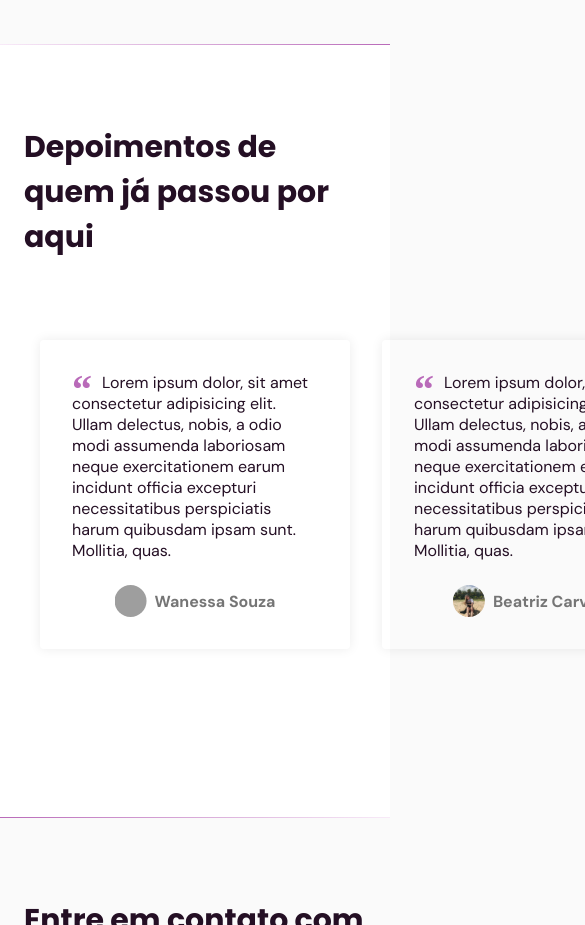
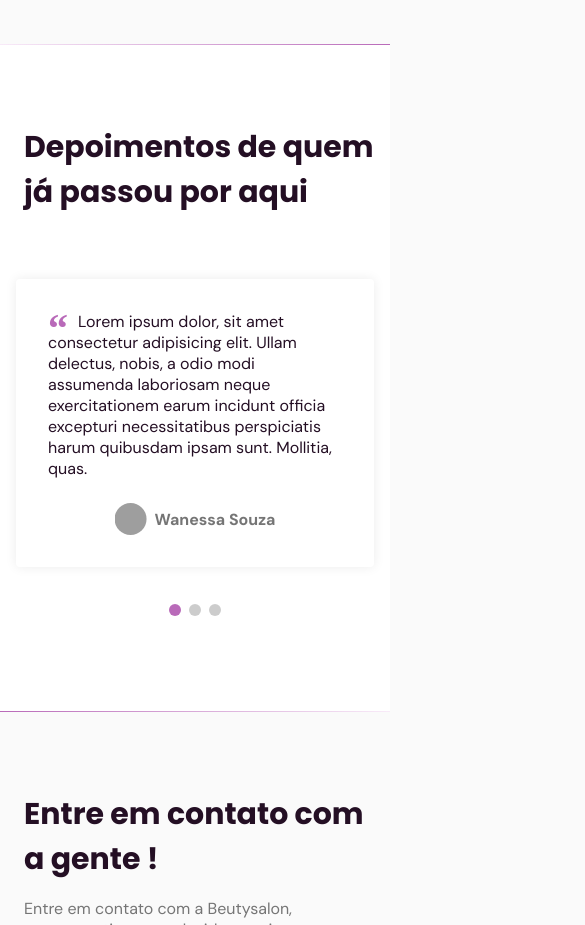
Before and after one commit to viniciusMenezess/originSix, a plain HTML site: page index.html in a window 390 px wide. Shown: the part 3440-4365 px from the top of the page, 585 px wide, since content can reach past the window. Drawn offline with nearby package versions, Linux system fonts and the light colour scheme; grey boxes are pictures that could not be loaded; files whose address does not match are found by name.

Commit message:
:pencil: fix some error's with responsivity and title in CSS

```diff
--- a/index.html
+++ b/index.html
@@ -153,7 +153,7 @@
       <section class="section" id="testimonials">
         <div class="container">
           <header>
-            <h2 class="title">Depoimentos de quem já passou por aqui</h2>
+            <h2 class="title1">Depoimentos de quem já passou por aqui</h2>
           </header>
           <div class="testimonials swiper-container">
             <div class="swiper-wrapper">
--- a/style.css
+++ b/style.css
@@ -50,6 +50,13 @@ body {
 }
 
 .title {
+  font: 700 var(--title-font-size) 'Poppins', sans-serif;
+  color: var(--title-color);
+  -webkit-font-smoothing: auto;
+}
+
+.title1 {
+  margin-left: 1.5rem;
   font: 700 var(--title-font-size) 'Poppins', sans-serif;
   color: var(--title-color);
   -webkit-font-smoothing: auto;
@@ -361,9 +368,10 @@ nav.show div.icon-close {
 }
 
 #testimonials .container {
-  margin-left: 1.5rem;
-  margin-right: 1.5rem;
-  margin-bottom: 1.5rem;
+  margin-left: 0rem;
+  margin-right: 0rem;
+  position: relative;
+  overflow: hidden;
 }
 
 #testimonials header {
@@ -413,6 +421,11 @@ nav.show div.icon-close {
 .swiper-slide {
   height: auto;
   padding: 4rem 1rem;
+}
+
+.swiper-pagination-bullet {
+  width: 0.75rem;
+  height: 0.75rem;
 }
 
 .swiper-pagination-bullet-active {
```
